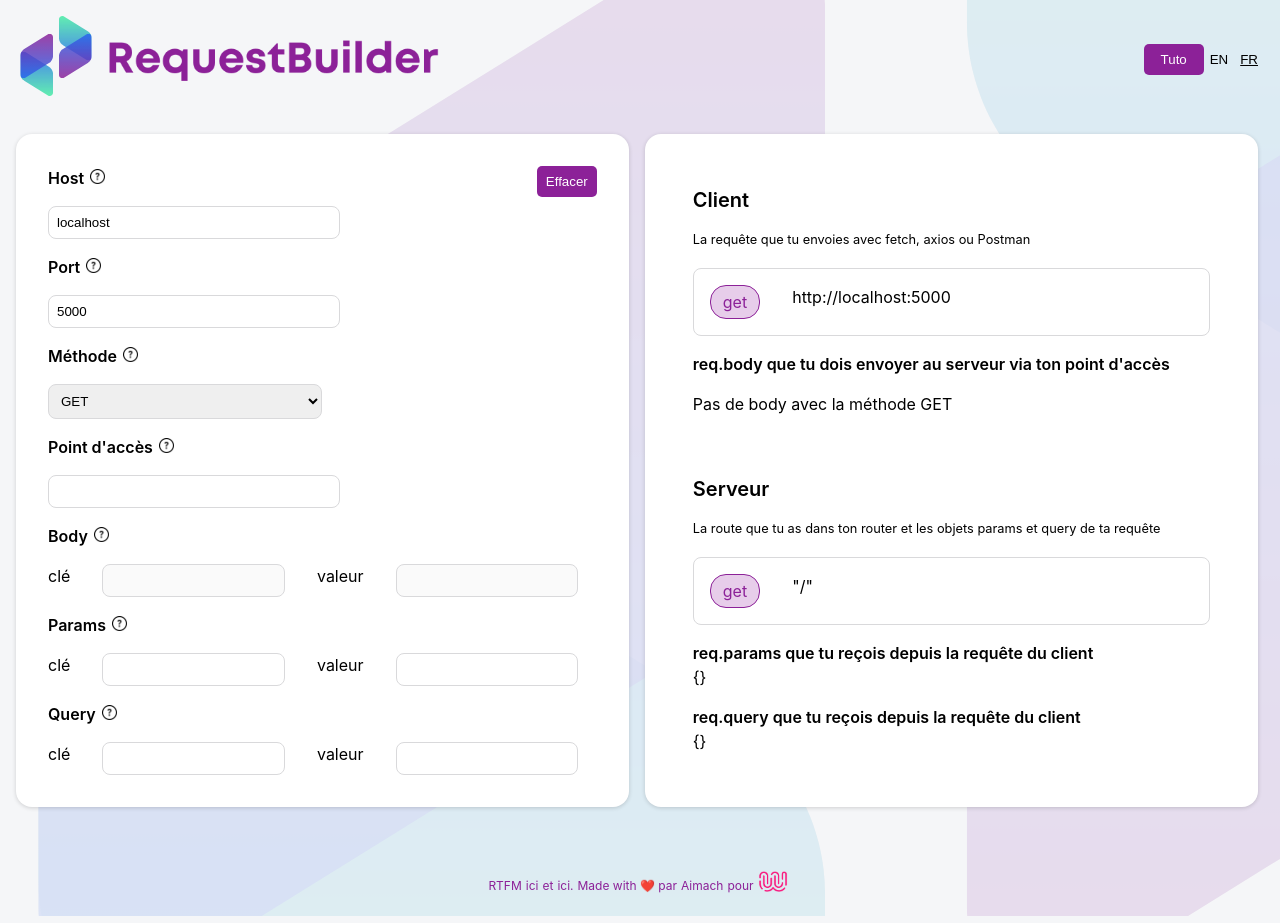
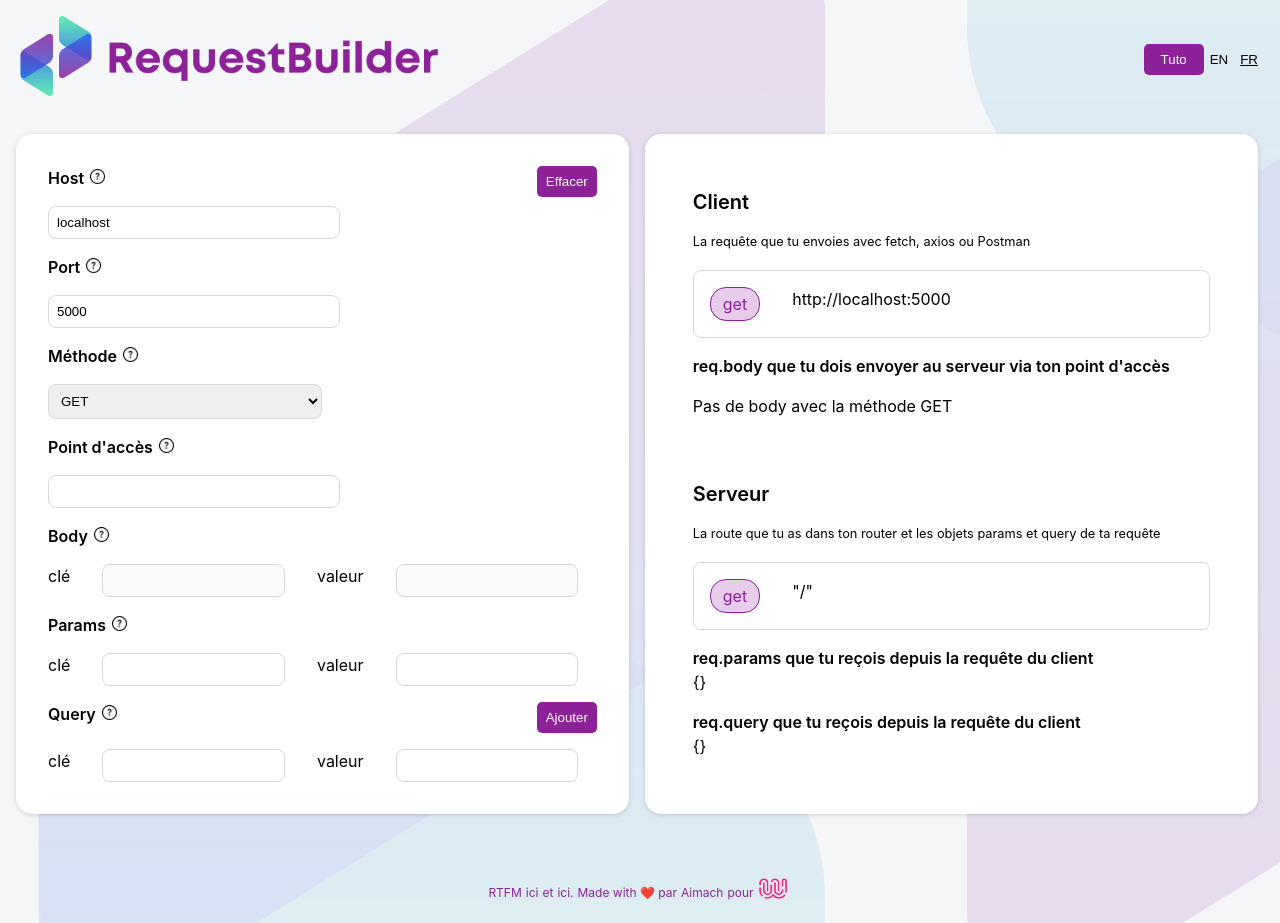
Before and after one commit to aimach/request-builder, a React (Vite) app: page / in a window 1280 px wide. Built offline with nearby package versions, Linux system fonts and the light colour scheme.

Commit message:
fix button Add display with body and delete or get method

```diff
--- a/src/components/form/inputKeyValue.jsx
+++ b/src/components/form/inputKeyValue.jsx
@@ -13,6 +13,9 @@ export default function InputKeyValue({
   name,
 }) {
   const { language } = useContext(LanguageContext);
+  const bodyAndGetOrDeleteMethod =
+    name === "body" &&
+    (request.method === "get" || request.method === "delete");
 
   return (
     <>
@@ -29,9 +32,7 @@ export default function InputKeyValue({
             <img src={question} alt="question" width="15" height="15" />
           </button>
         </div>
-        {request.method === "get" ||
-        (request.method === "delete" &&
-          (name === "body" || name === "params")) ? null : (
+        {bodyAndGetOrDeleteMethod || name === "params" ? null : (
           <button
             type="button"
             onClick={() =>
@@ -40,7 +41,7 @@ export default function InputKeyValue({
                 [name]: [...request[name], { key: "", value: "" }],
               })
             }
-            disabled={request.method === "get" && name === "body"}
+            disabled={bodyAndGetOrDeleteMethod}
             className="button-color"
           >
             {translation[language].add}
@@ -63,10 +64,7 @@ export default function InputKeyValue({
                     [name]: [...request[name]],
                   });
                 }}
-                disabled={
-                  name === "body" &&
-                  (request.method === "get" || request.method === "delete")
-                }
+                disabled={bodyAndGetOrDeleteMethod}
               />
               {translation[language].value}
               <input
@@ -80,10 +78,7 @@ export default function InputKeyValue({
                     [name]: [...request[name]],
                   });
                 }}
-                disabled={
-                  name === "body" &&
-                  (request.method === "get" || request.method === "delete")
-                }
+                disabled={bodyAndGetOrDeleteMethod}
               />
               {request[name].length > 1 ? (
                 <button
```
